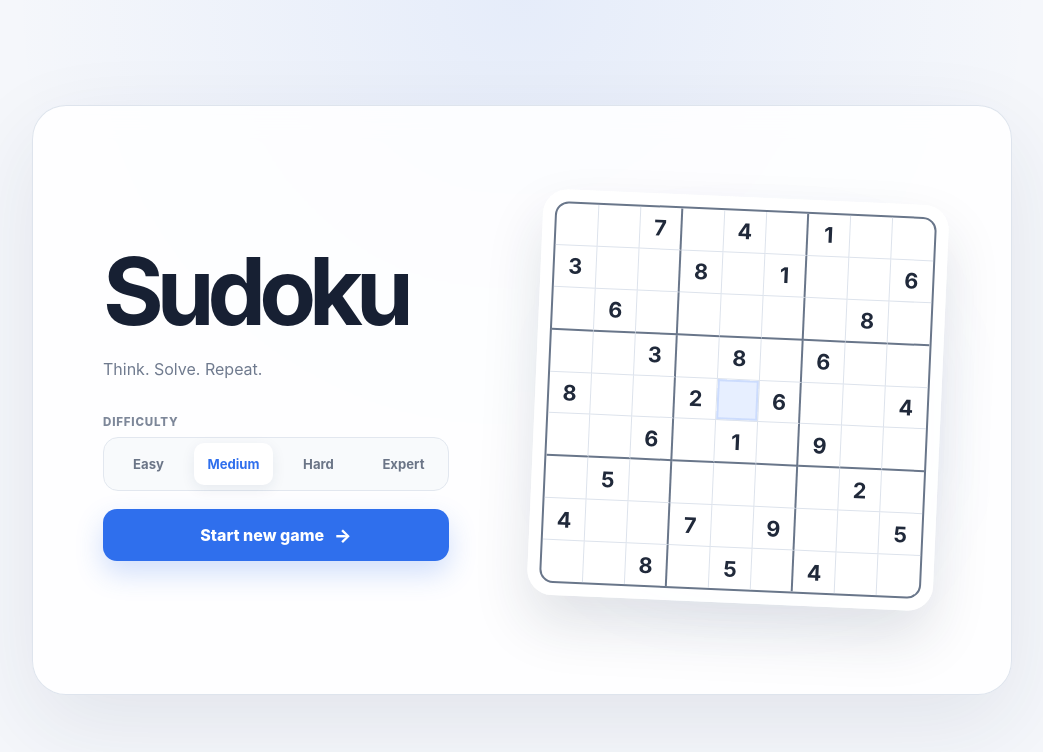
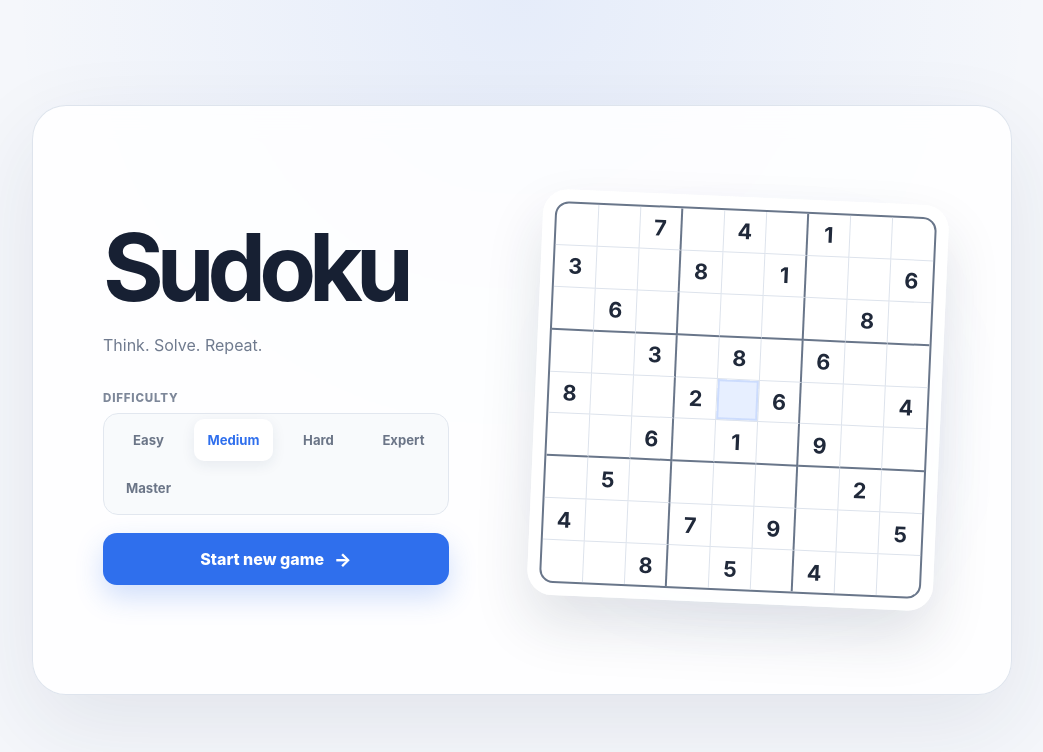
Before and after one commit to mo-seoudi/Sudoku, a React (Vite) app: page / in a window 1280 px wide. Shown: the top 752 px of the page, without its empty margins (118-1161 px from the left). Built offline with nearby package versions, Linux system fonts and the light colour scheme.

Commit message:
Add files via upload

```diff
--- a/src/components/GameDecisionModal.jsx
+++ b/src/components/GameDecisionModal.jsx
@@ -1,4 +1,4 @@
-const DIFFICULTIES = ["easy", "medium", "hard", "expert"];
+const DIFFICULTIES = ["easy", "medium", "hard", "expert", "master"];
 
 export default function GameDecisionModal({
   mode,
--- a/src/components/LandingPage.jsx
+++ b/src/components/LandingPage.jsx
@@ -1,4 +1,4 @@
-const DIFFICULTIES = ["easy", "medium", "hard", "expert"];
+const DIFFICULTIES = ["easy", "medium", "hard", "expert", "master"];
 
 const SAMPLE_BOARD = [
   0, 0, 7, 0, 4, 0, 1, 0, 0,
@@ -21,11 +21,8 @@ export default function LandingPage({
     <main className="landing-shell">
       <section className="landing-card">
         <div className="landing-copy">
-
           <h1 className="landing-title">Sudoku</h1>
-          <p className="landing-intro">
-            Think. Solve. Repeat.
-          </p>
+          <p className="landing-intro">Think. Solve. Repeat.</p>
 
           <div className="landing-settings">
             <span className="landing-label">Difficulty</span>
@@ -51,7 +48,6 @@ export default function LandingPage({
             Start new game
             <span aria-hidden="true">→</span>
           </button>
-
 
         </div>
 
```
